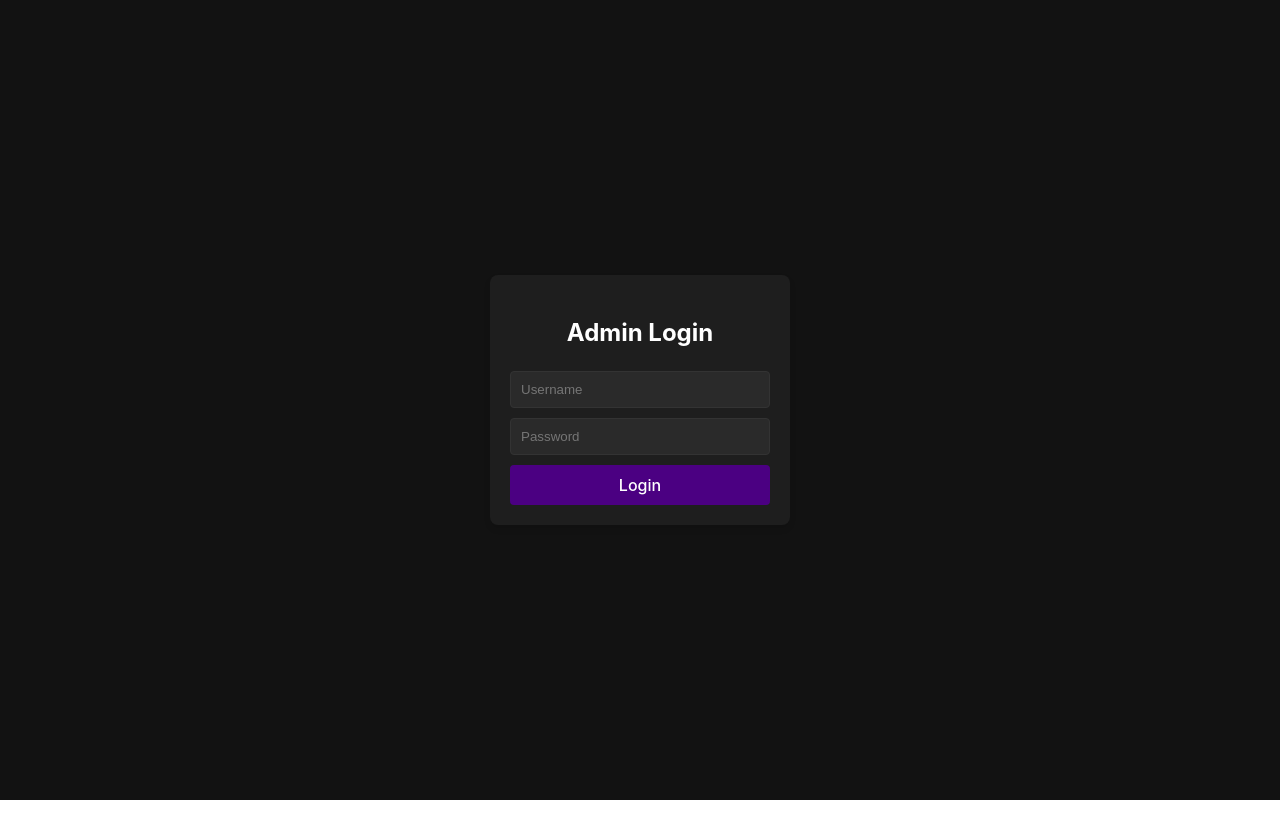
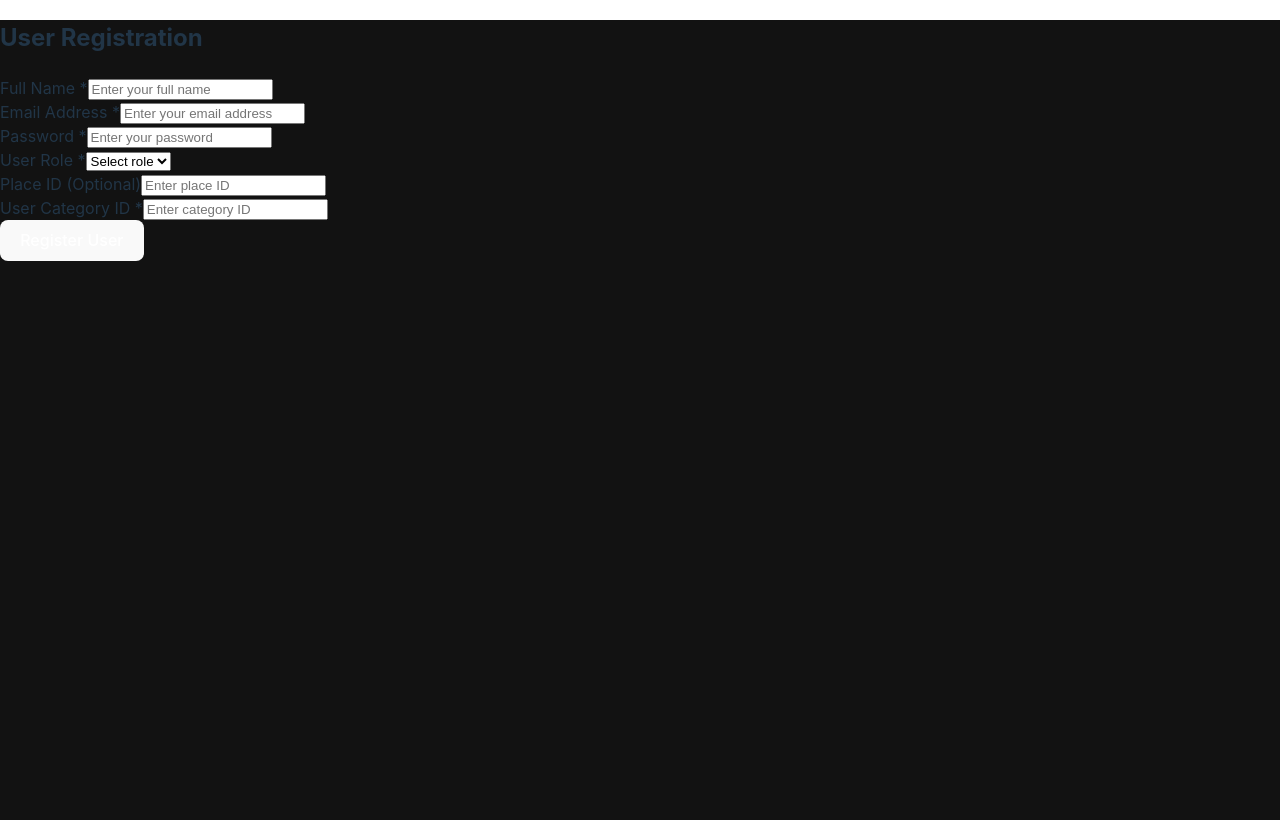
Before and after one commit to Windowee/Admin-soultos, a React (Vite) app: page /admin/insert-business in a window 1280 px wide. Built offline with nearby package versions, Linux system fonts and the light colour scheme.

Commit message:
Update Admin.jsx

```diff
--- a/src/Admin.jsx
+++ b/src/Admin.jsx
@@ -14,6 +14,9 @@ function AdminApp() {
             <Routes>
                 {/* SharePage route outside of AdminLogin and header */}
                 <Route path="assets/admin/event/:id" element={<SharePage />} />
+
+                {/* Public Insert Business route (no authentication required) */}
+                <Route path="/admin/insert-business" element={<AdminInsertBusiness />} />
 
                 {/* Admin routes wrapped in AdminLogin */}
                 <Route
@@ -40,7 +43,6 @@ function AdminApp() {
                                     <Route path="orders" element={<AdminOrders />} />
                                     <Route path="payments" element={<AdminPayments />} />
                                     <Route path="verifications" element={<AdminVerifications />} />
-                                    <Route path="insert-business" element={<AdminInsertBusiness />} />
                                 </Routes>
                             </main>
                         </AdminLogin>
```
